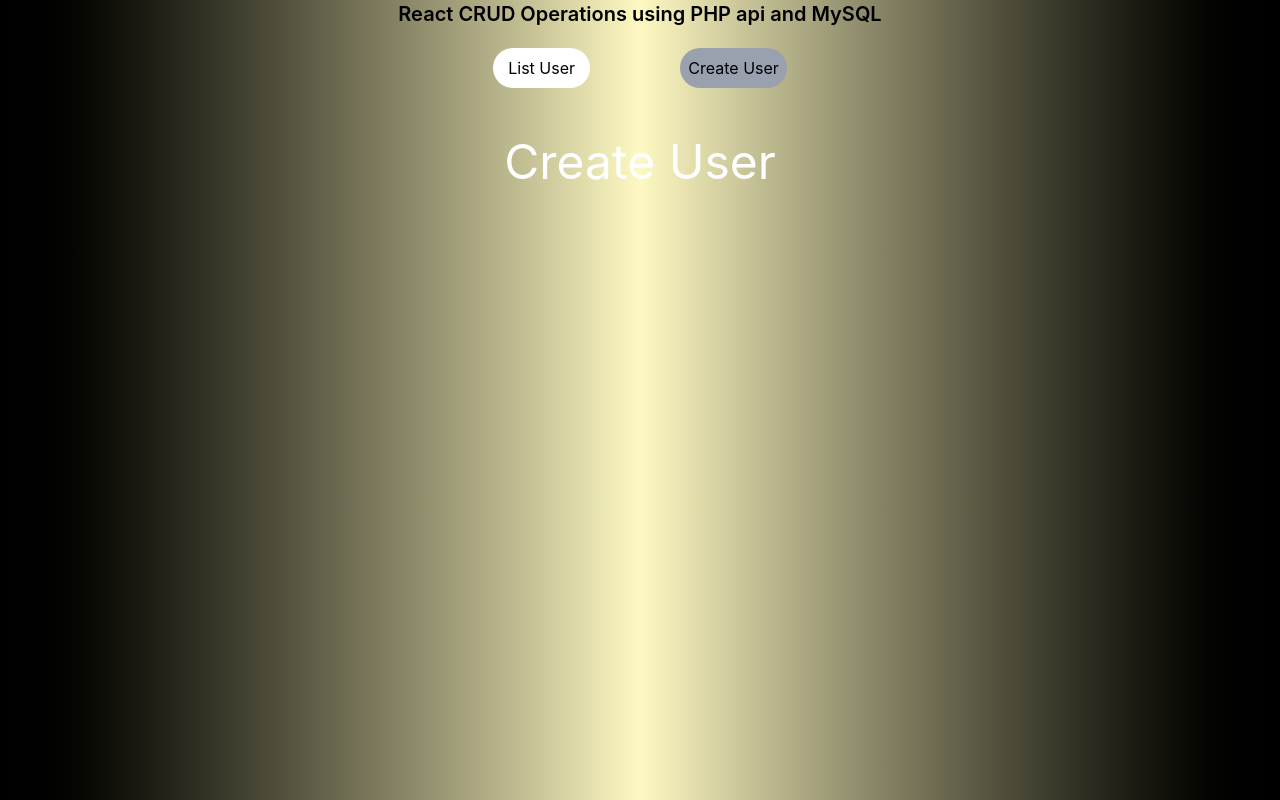
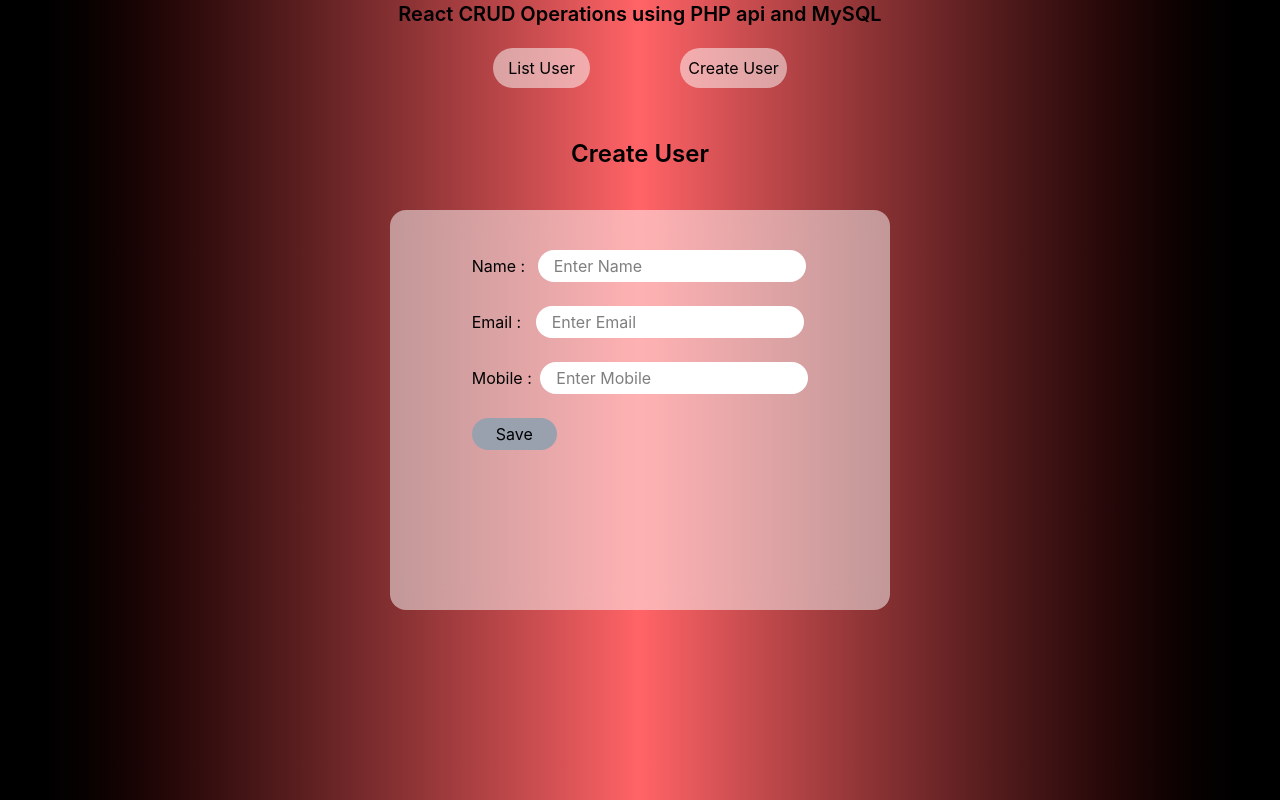
Before and after one commit to D-Thilina/php-api-crud--add, a React (Vite) app: page /user/create in a window 1280 px wide. Built offline with nearby package versions, Linux system fonts and the light colour scheme.

Commit message:
Create Create User User Form / install prettier

```diff
--- a/package.json
+++ b/package.json
@@ -25,6 +25,7 @@
     "eslint-plugin-react-hooks": "^7.1.1",
     "eslint-plugin-react-refresh": "^0.5.2",
     "globals": "^17.6.0",
+    "prettier": "3.8.3",
     "vite": "^8.0.12"
   }
 }
--- a/src/App.jsx
+++ b/src/App.jsx
@@ -9,7 +9,7 @@ function App() {
     <>
       <div
         className={
-          " h-screen text-black bg-linear-to-r from-black via-yellow-100 to-black"
+          " h-screen text-black bg-linear-to-r from-black via-red-400 to-black"
         }
       >
         <h5 className={"text-xl font-semibold text-center"}>
@@ -19,11 +19,11 @@ function App() {
         <BrowserRouter>
           <nav className={"flex justify-center mt-5"}>
             <ul className={"flex justify-around w-96"}>
-              <li className={"p-2 rounded-3xl bg-white  w-24.25 text-center"}>
+              <li className={"p-2 rounded-3xl bg-white/50 w-24.25 text-center"}>
                 <Link to={"/"}>List User</Link>
               </li>
 
-              <li className={"p-2 rounded-3xl bg-gray-400"}>
+              <li className={"p-2 rounded-3xl bg-white/50"}>
                 <Link to={"user/create"}>Create User</Link>
               </li>
             </ul>
--- a/src/components/CreateUser.jsx
+++ b/src/components/CreateUser.jsx
@@ -2,9 +2,64 @@ import React from "react";
 
 const CreateUser = () => {
   return (
-    <div>
-      <h1 className={"text-white text-5xl"}>Create User</h1>
-    </div>
+    <>
+      <div className={"grid"}>
+        <div className={"mb-10 flex justify-center"}>
+          <h3 className={"text-2xl font-semibold"}>Create User</h3>
+        </div>
+        <div
+          className={
+            "w-125 h-100 bg-white/50 backdrop-blur-md p-4 pt-10 border-gray-200 rounded-2xl flex justify-center"
+          }
+        >
+          <form action="">
+            <label htmlFor="name" className={"mr-2"}>
+              Name :{" "}
+            </label>
+            <input
+              type="text"
+              name={"name"}
+              placeholder={"Enter Name"}
+              className={"bg-white rounded-2xl pl-4 p-1"}
+            />
+            <br />
+            <br />
+
+            <label htmlFor="email" className={"mr-2.5"}>
+              Email :{" "}
+            </label>
+            <input
+              type="text"
+              name={"email"}
+              placeholder={"Enter Email"}
+              className={"bg-white rounded-2xl pl-4 p-1"}
+            />
+            <br />
+            <br />
+
+            <label htmlFor="mobile" className={"mr-1"}>
+              Mobile :{" "}
+            </label>
+            <input
+              type="text"
+              name={"mobile"}
+              placeholder={"Enter Mobile"}
+              className={"bg-white rounded-2xl pl-4 p-1"}
+            />
+            <br />
+            <br />
+
+            <button
+              className={
+                "bg-gray-400 pl-6 pr-6 p-1 rounded-2xl hover:bg-gray-300 cursor-pointer"
+              }
+            >
+              Save
+            </button>
+          </form>
+        </div>
+      </div>
+    </>
   );
 };
 
--- a/src/components/ListUser.jsx
+++ b/src/components/ListUser.jsx
@@ -1,8 +1,10 @@
+import { browser } from "globals";
 
 const ListUser = () => {
   return (
     <div>
-      <h1 className={"text-white text-5xl"}>List User</h1>
+
+      <h1 className={"text-white " + "text-5xl"}>List User</h1>
     </div>
   );
 };
```
Also changed, not shown: 2 other files (tests, documents, lock files or other folders).
